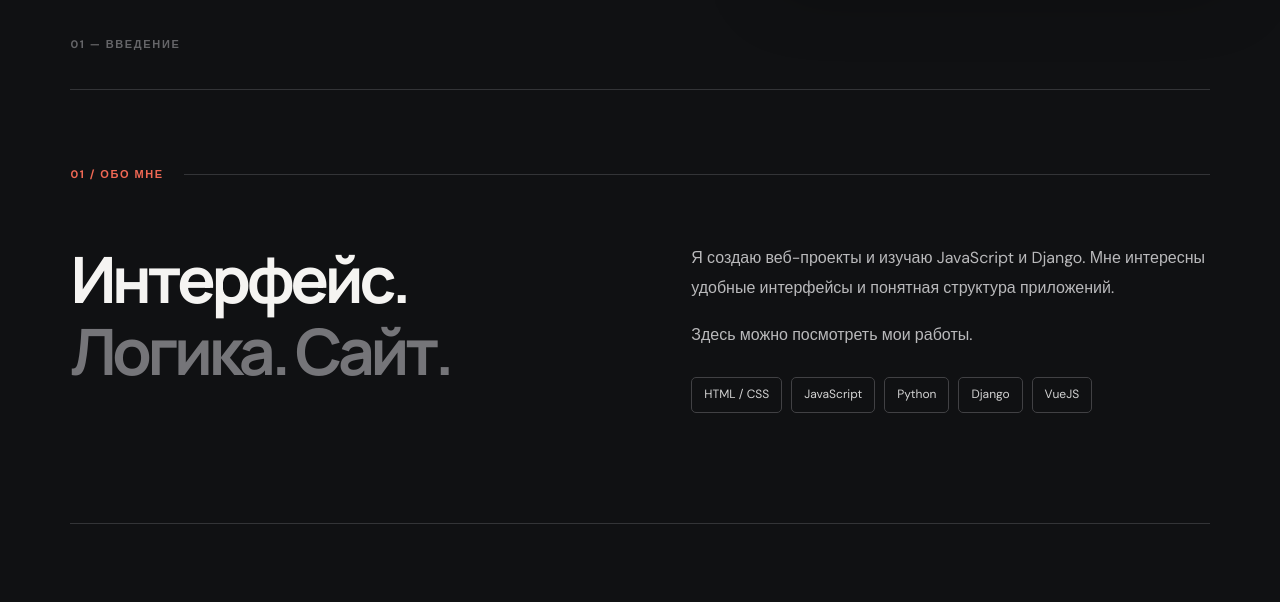
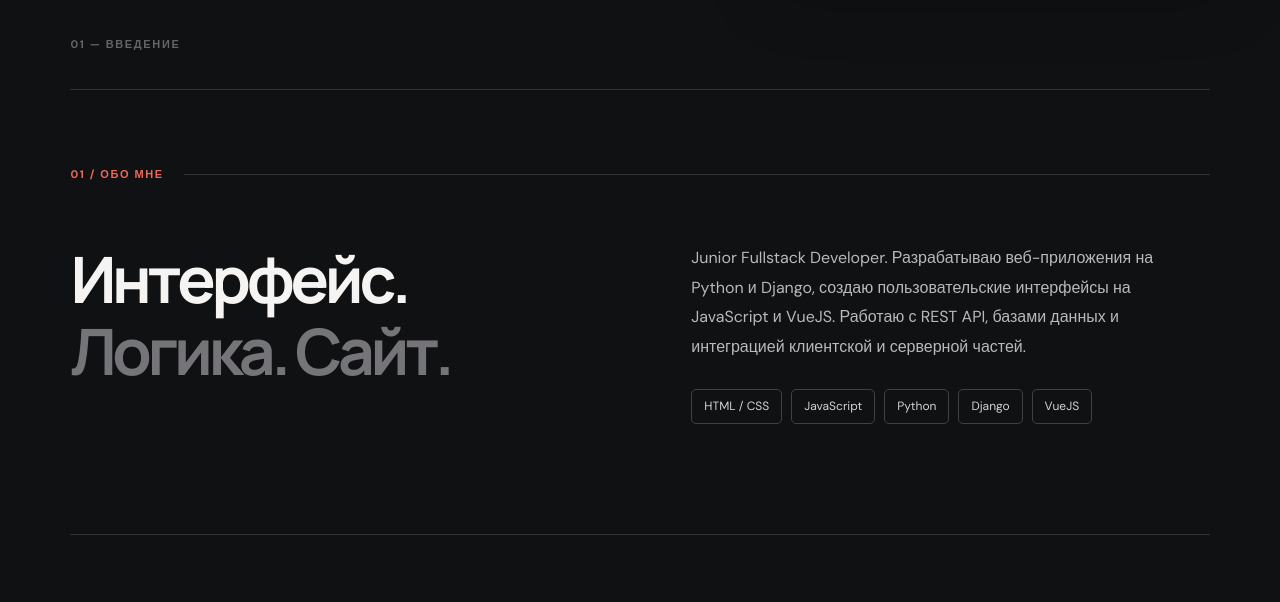
Before and after one commit to s-anz77/Portfolio, a Django app: page / in a window 1280 px wide. Shown: the part 697-1299 px from the top of the page. Run offline with Django 3.2, Linux system fonts and the light colour scheme.

Commit message:
add readme

```diff
--- a/main/templates/main/home.html
+++ b/main/templates/main/home.html
@@ -21,7 +21,7 @@
         <a href="#projects">Проекты</a>
         <a href="#contacts">Контакты</a>
       </nav>
-      <a class="header-link" href="mailto:example@mail.ru">Написать мне <span aria-hidden="true">↗</span></a>
+      <a class="header-link" href="mailto:simonanzore@gmail.com">Написать мне <span aria-hidden="true">↗</span></a>
     </header>
 
     <main id="top">
@@ -48,7 +48,7 @@
         <div class="section-label"><span>01 / ОБО МНЕ</span><span class="label-rule"></span></div>
         <div class="about-grid">
           <h2 id="about-title">Интерфейс.<br><span>Логика. Сайт.</span></h2>
-          <div class="about-copy"><p>Я создаю веб-проекты и изучаю JavaScript и Django. Мне интересны удобные интерфейсы и понятная структура приложений.</p><p>Здесь можно посмотреть мои работы.</p><div class="skill-list" aria-label="Технологии"><span>HTML / CSS</span><span>JavaScript</span><span>Python</span><span>Django</span><span>VueJS</span></div></div>
+          <div class="about-copy"><p>Junior Fullstack Developer. Разрабатываю веб-приложения на Python и Django, создаю пользовательские интерфейсы на JavaScript и VueJS. Работаю с REST API, базами данных и интеграцией клиентской и серверной частей.</p><div class="skill-list" aria-label="Технологии"><span>HTML / CSS</span><span>JavaScript</span><span>Python</span><span>Django</span><span>VueJS</span></div></div>
         </div>
       </section>
 
```
Also changed, not shown: README.md (added).
